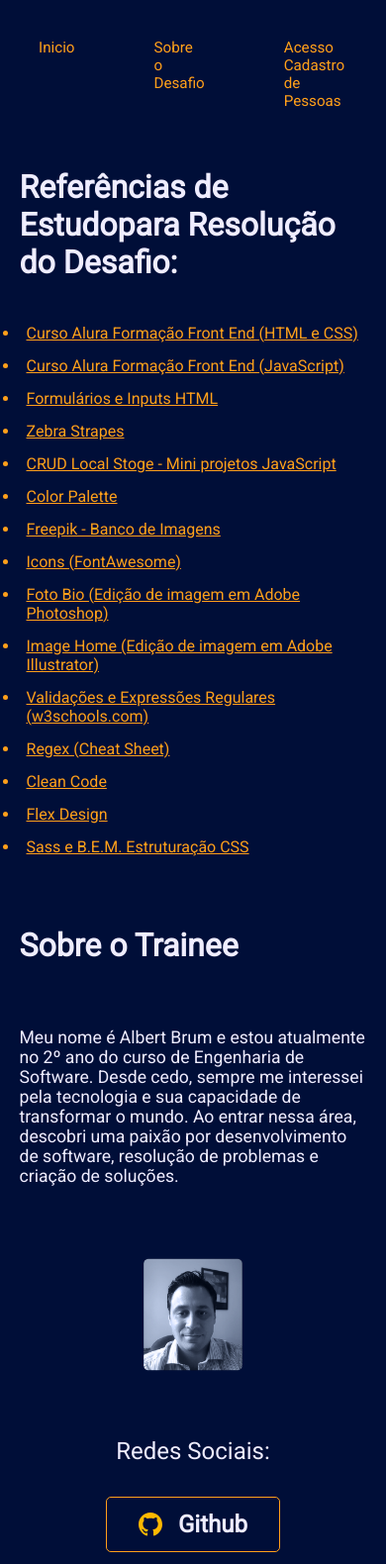
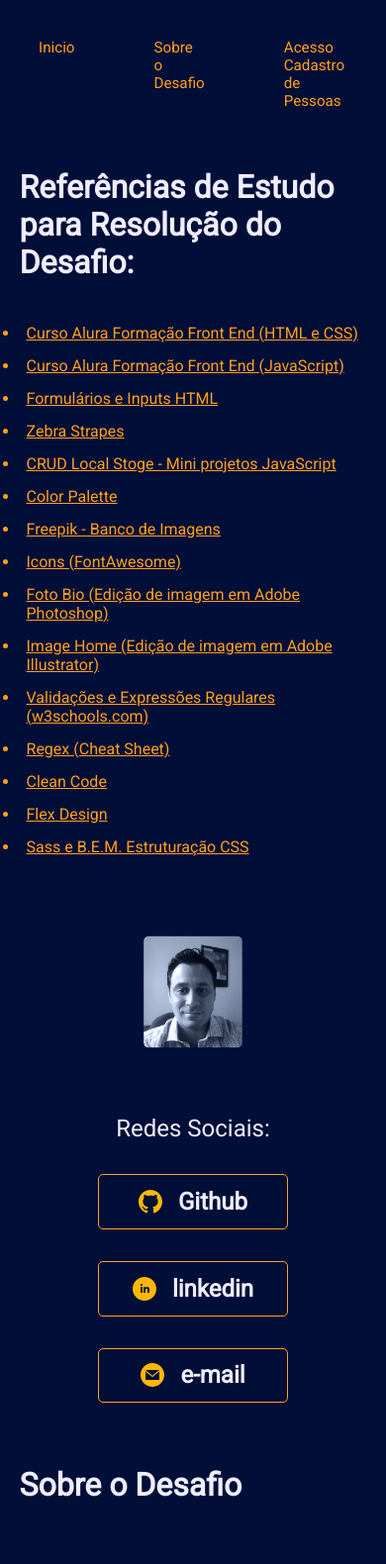
Before and after one commit to albertbrum/treinamento-desafio-01, a plain HTML site: page about.html in a window 390 px wide. Shown: the top 1580 px of the page at 99% size. Drawn offline with Linux system fonts and the light colour scheme.

Commit message:
Correções de Layout Mudança de bottões de redes sociais

```diff
--- a/about.html
+++ b/about.html
@@ -20,11 +20,12 @@
             <h1 class="presentation__content__title">Sobre o Desafio</h1>
             <p class="presentation__content__about__text">O propósito deste desafio consiste na criação de um sistema web por meio da utilização de HTML, CSS e JavaScript. <br> <br>Esse sistema será composto por uma tela de introdução, uma tela destinada ao cadastro de indivíduos e contemplará a exibição desses registros em uma tabela adequadamente formatada.
             </p>
-        </section>
-        <section class="presentation__content">
             <h1 class="presentation__content__title">Sobre o Trainee</h1>
             <p class="presentation__content__about__text">Meu nome é Albert Brum e estou atualmente no 2º ano do curso de Engenharia de Software. Desde cedo, sempre me interessei pela tecnologia e sua capacidade de transformar o mundo. Ao entrar nessa área, descobri uma paixão por desenvolvimento de software, resolução de problemas e criação de soluções.
             </p>
+
+        </section>
+        <section class="presentation__content presentation__links">
             <div class="presentation__links">
                 <img class="presentation__image__about" src="assets/image.png" alt="Foto Albert Brum">
                 <h2 class="presentation__links__subtitle">Redes Sociais:</h2>
@@ -44,7 +45,7 @@
         </section>
         <section class="presentation__content presentation__links">
             <ul>
-                <h1 class="presentation__content__title">Referências de Estudopara Resolução do Desafio:</h1>
+                <h1 class="presentation__content__title">Referências de Estudo para Resolução do Desafio:</h1>
                 <br><br>
                 <li><a href="https://www.alura.com.br/cursos-online-front-end">Curso Alura Formação Front End (HTML e CSS)</a></li>
                 <li><a href="https://www.alura.com.br/cursos-online-front-end">Curso Alura Formação Front End (JavaScript)</a></li>
--- a/css/records.css
+++ b/css/records.css
@@ -54,7 +54,7 @@ tr:nth-child(odd) {
         padding: 0.5rem 0.5rem 0.5rem 0.5rem;
     }
     .records td:not(:first-child){
-        margin: 1rem 1rem 1rem 1rem;
+        margin: 0.5rem 0.5rem 0.5rem 0.5rem;
         display:flex;
         align-items: center;
         justify-content:space-between;
--- a/css/style.css
+++ b/css/style.css
@@ -122,7 +122,7 @@
     justify-content: center;
     gap: 1rem;
     border: 1px solid var(--tertiary-color);
-    width: 50%;
+    width: 12rem;
     text-align: center;
     border-radius: 5px;
     font-size: 1.5rem;
```
